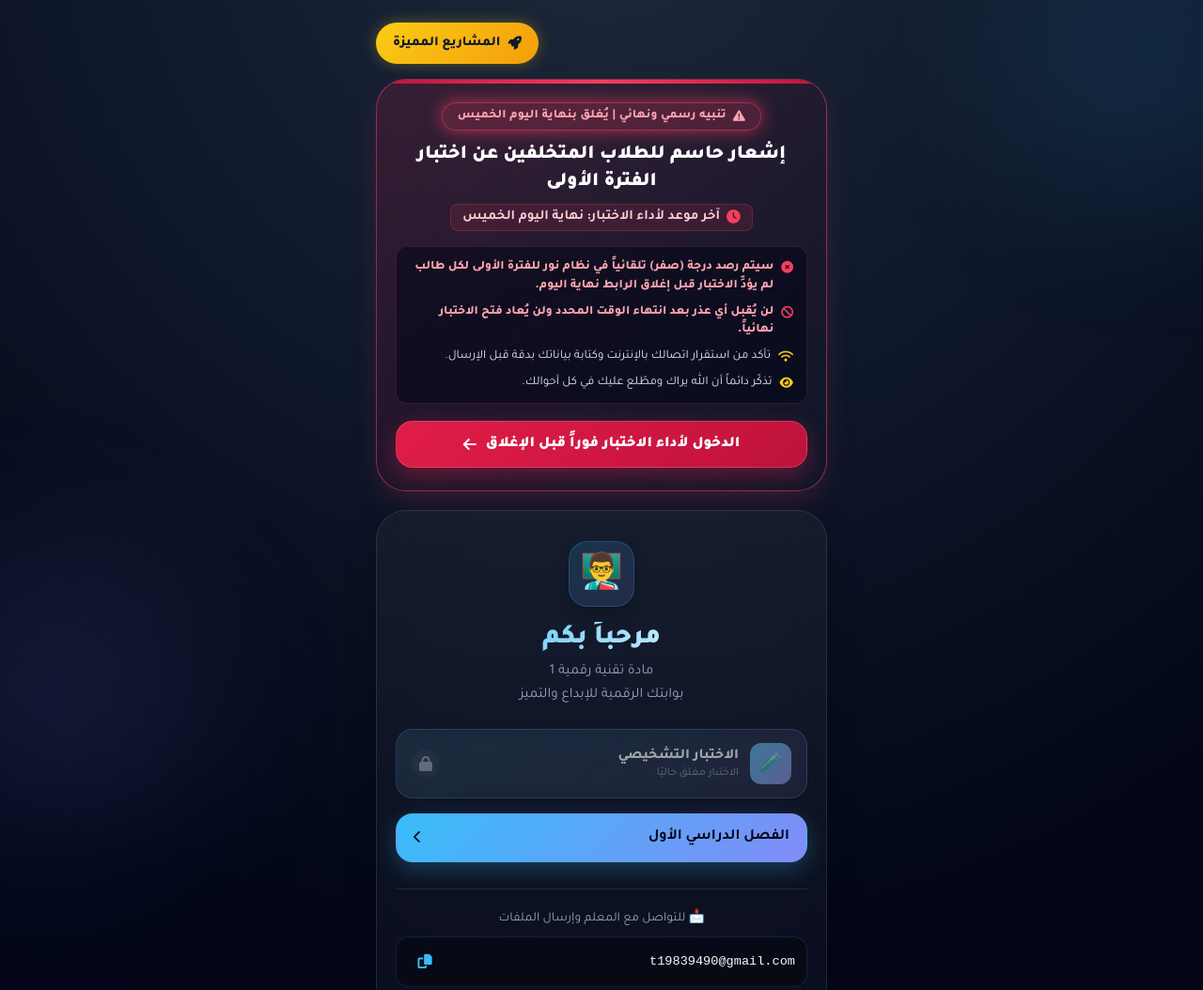
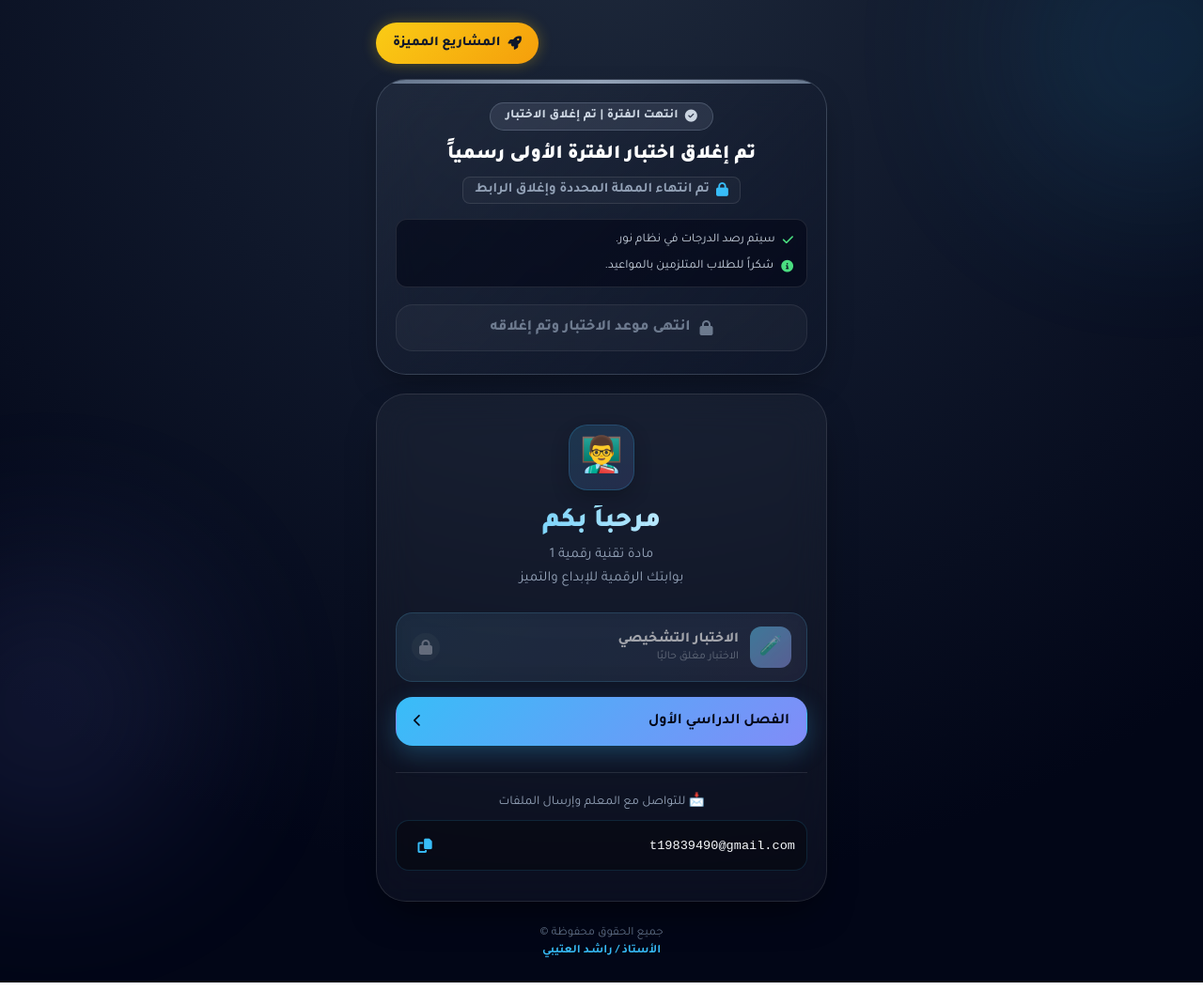
Before and after one commit to Rashedx0/tech1, a plain HTML site: page index.html in a window 1280 px wide. Shown: the top 1054 px of the page at 94% size. Drawn offline with Linux system fonts and the light colour scheme.

Commit message:
Update index.html

```diff
--- a/index.html
+++ b/index.html
@@ -28,6 +28,7 @@
             --secondary: #818cf8;
             --accent: #facc15;
             --danger: #f43f5e;
+            --success: #4ade80;
 
             --bg-dark: #020617;
             --bg-card: rgba(255, 255, 255, 0.04);
@@ -199,18 +200,18 @@
         }
 
         /* ==================================================
-            بنر إعلان الاختبار الرسمي (نهاية اليوم الخميس)
+            بنر إعلان إغلاق اختبار الفترة الأولى (تصميم جديد ومغلق)
         ================================================== */
         .exam-banner {
             width: 100%;
             padding: 24px 20px;
             text-align: center;
-            background: linear-gradient(135deg, rgba(225, 29, 72, 0.16), rgba(15, 23, 42, 0.85));
-            border: 1.5px solid rgba(244, 63, 94, 0.55);
+            background: linear-gradient(135deg, rgba(148, 163, 184, 0.08), rgba(15, 23, 42, 0.90));
+            border: 1.5px solid rgba(148, 163, 184, 0.25);
             border-radius: var(--radius-xl);
             backdrop-filter: blur(20px);
             -webkit-backdrop-filter: blur(20px);
-            box-shadow: 0 15px 35px -10px rgba(244, 63, 94, 0.25);
+            box-shadow: 0 15px 35px -10px rgba(0, 0, 0, 0.4);
             position: relative;
             overflow: hidden;
             animation: cardAppear 0.5s ease both;
@@ -223,7 +224,7 @@
             right: 0;
             width: 100%;
             height: 4px;
-            background: linear-gradient(90deg, #be123c, #f43f5e, #be123c);
+            background: linear-gradient(90deg, #64748b, #94a3b8, #64748b);
         }
 
         .exam-badge {
@@ -232,19 +233,13 @@
             gap: 7px;
             padding: 6px 16px;
             margin-bottom: 12px;
-            background: rgba(244, 63, 94, 0.2);
-            border: 1px solid rgba(244, 63, 94, 0.5);
-            color: #fda4af;
+            background: rgba(148, 163, 184, 0.15);
+            border: 1px solid rgba(148, 163, 184, 0.3);
+            color: #cbd5e1;
             border-radius: 50px;
             font-size: 0.82rem;
             font-weight: 800;
             letter-spacing: 0.2px;
-            animation: pulseGlowDanger 2s infinite;
-        }
-
-        @keyframes pulseGlowDanger {
-            0%, 100% { box-shadow: 0 0 6px rgba(244, 63, 94, 0.25); }
-            50% { box-shadow: 0 0 18px rgba(244, 63, 94, 0.65); }
         }
 
         .exam-title {
@@ -260,7 +255,7 @@
             align-items: center;
             justify-content: center;
             margin-bottom: 16px;
-            color: #fecdd3;
+            color: var(--text-secondary);
             font-size: 0.92rem;
             font-weight: 700;
         }
@@ -269,19 +264,19 @@
             display: inline-flex;
             align-items: center;
             gap: 7px;
-            background: rgba(244, 63, 94, 0.12);
+            background: rgba(255, 255, 255, 0.03);
             padding: 5px 12px;
             border-radius: 8px;
-            border: 1px solid rgba(244, 63, 94, 0.25);
+            border: 1px solid var(--border);
         }
 
         .exam-meta i {
-            color: var(--danger);
+            color: var(--primary);
         }
 
         .exam-warnings {
-            background: rgba(2, 6, 23, 0.55);
-            border: 1px solid rgba(244, 63, 94, 0.2);
+            background: rgba(2, 6, 23, 0.6);
+            border: 1px solid var(--border);
             border-radius: var(--radius-sm);
             padding: 12px 14px;
             margin-bottom: 18px;
@@ -297,7 +292,7 @@
 
         .exam-warnings li {
             font-size: 0.82rem;
-            color: #e2e8f0;
+            color: #cbd5e1;
             display: flex;
             align-items: flex-start;
             gap: 8px;
@@ -305,22 +300,13 @@
         }
 
         .exam-warnings li i {
-            color: var(--accent);
+            color: var(--success);
             font-size: 0.8rem;
             margin-top: 4px;
             flex-shrink: 0;
         }
 
-        .exam-warnings li.urgent-alert {
-            color: #fda4af;
-            font-weight: 800;
-        }
-
-        .exam-warnings li.urgent-alert i {
-            color: #f43f5e;
-        }
-
-        .exam-btn {
+        .exam-btn-closed {
             display: inline-flex;
             align-items: center;
             justify-content: center;
@@ -328,23 +314,15 @@
             width: 100%;
             min-height: 50px;
             padding: 12px 20px;
-            background: linear-gradient(135deg, #e11d48, #be123c);
-            color: #fff;
-            border: 1px solid rgba(255, 255, 255, 0.15);
+            background: rgba(255, 255, 255, 0.05);
+            color: var(--text-secondary);
+            border: 1px solid var(--border);
             border-radius: var(--radius-md);
             font-size: 1rem;
-            font-weight: 900;
-            text-decoration: none;
-            box-shadow: 0 8px 25px rgba(225, 29, 72, 0.4);
-            transition: transform var(--transition), box-shadow var(--transition), background var(--transition);
-        }
-
-        .exam-btn:hover {
-            background: linear-gradient(135deg, #f43f5e, #e11d48);
-        }
-
-        .exam-btn:active {
-            transform: scale(0.98);
+            font-weight: 800;
+            cursor: not-allowed;
+            opacity: 0.7;
+            pointer-events: none;
         }
 
         /* ==================================================
@@ -421,10 +399,6 @@
             border-radius: var(--radius-md);
             backdrop-filter: blur(10px);
             transition: transform var(--transition), background var(--transition), border-color var(--transition);
-        }
-
-        .diagnostic-card:active {
-            transform: scale(0.98);
         }
 
         .diagnostic-card.disabled {
@@ -626,7 +600,7 @@
 <body>
 
     <!-- ==================================================
-         شاشة التحميل
+        شاشة التحميل
     ================================================== -->
     <div id="splash" aria-label="جاري تحميل الموقع">
         <div class="loader"></div>
@@ -634,7 +608,7 @@
     </div>
 
     <!-- ==================================================
-         الهيدر العلوي
+        الهيدر العلوي
     ================================================== -->
     <header class="top-header">
         <a href="projects.html" class="featured-projects-btn" aria-label="الانتقال إلى المشاريع المميزة">
@@ -644,38 +618,36 @@
     </header>
 
     <!-- ==================================================
-         المحتوى الرئيسي
+        المحتوى الرئيسي
     ================================================== -->
     <main class="page-wrapper">
 
         <!-- ==================================================
-             بنر إعلان اختبار الفترة الأولى (الموعد النهائي اليوم الخميس)
+            بنر إعلان إغلاق اختبار الفترة الأولى
         ================================================== -->
-        <section class="exam-banner" aria-label="تنبيه رسمي بشأن إغلاق اختبار الفترة الأولى">
+        <section class="exam-banner" aria-label="إشعار إغلاق اختبار الفترة الأولى">
             <div class="exam-badge">
-                <i class="fas fa-exclamation-triangle" aria-hidden="true"></i>
-                <span>تنبيه رسمي ونهائي | يُغلق بنهاية اليوم الخميس</span>
+                <i class="fas fa-check-circle" aria-hidden="true"></i>
+                <span>انتهت الفترة | تم إغلاق الاختبار</span>
             </div>
 
-            <h2 class="exam-title">إشعار حاسم للطلاب المتخلفين عن اختبار الفترة الأولى</h2>
+            <h2 class="exam-title">تم إغلاق اختبار الفترة الأولى رسمياً</h2>
 
             <div class="exam-meta">
-                <span><i class="fas fa-clock" aria-hidden="true"></i> آخر موعد لأداء الاختبار: نهاية اليوم الخميس</span>
+                <span><i class="fas fa-lock" aria-hidden="true"></i> تم انتهاء المهلة المحددة وإغلاق الرابط</span>
             </div>
 
             <div class="exam-warnings">
                 <ul>
-                    <li class="urgent-alert"><i class="fas fa-times-circle" aria-hidden="true"></i> سيتم رصد درجة (صفر) تلقائياً في نظام نور للفترة الأولى لكل طالب لم يؤدِّ الاختبار قبل إغلاق الرابط نهاية اليوم.</li>
-                    <li class="urgent-alert"><i class="fas fa-ban" aria-hidden="true"></i> لن يُقبل أي عذر بعد انتهاء الوقت المحدد ولن يُعاد فتح الاختبار نهائياً.</li>
-                    <li><i class="fas fa-wifi" aria-hidden="true"></i> تأكد من استقرار اتصالك بالإنترنت وكتابة بياناتك بدقة قبل الإرسال.</li>
-                    <li><i class="fas fa-eye" aria-hidden="true"></i> تذكّر دائماً أن الله يراك ومطّلع عليك في كل أحوالك.</li>
+                    <li><i class="fas fa-check" aria-hidden="true"></i> سيتم رصد الدرجات في نظام نور.</li>
+                    <li><i class="fas fa-info-circle" aria-hidden="true"></i> شكراً للطلاب المتلزمين بالمواعيد.</li>
                 </ul>
             </div>
 
-            <a href="https://k.tahdiri.com/forms/exam?c=L5J53LJJN3GU" target="_blank" rel="noopener noreferrer" class="exam-btn">
-                <span>الدخول لأداء الاختبار فوراً قبل الإغلاق</span>
-                <i class="fas fa-arrow-left" aria-hidden="true"></i>
-            </a>
+            <div class="exam-btn-closed">
+                <i class="fas fa-lock" aria-hidden="true"></i>
+                <span>انتهى موعد الاختبار وتم إغلاقه</span>
+            </div>
         </section>
 
         <!-- الكارت الرئيسي -->
```
